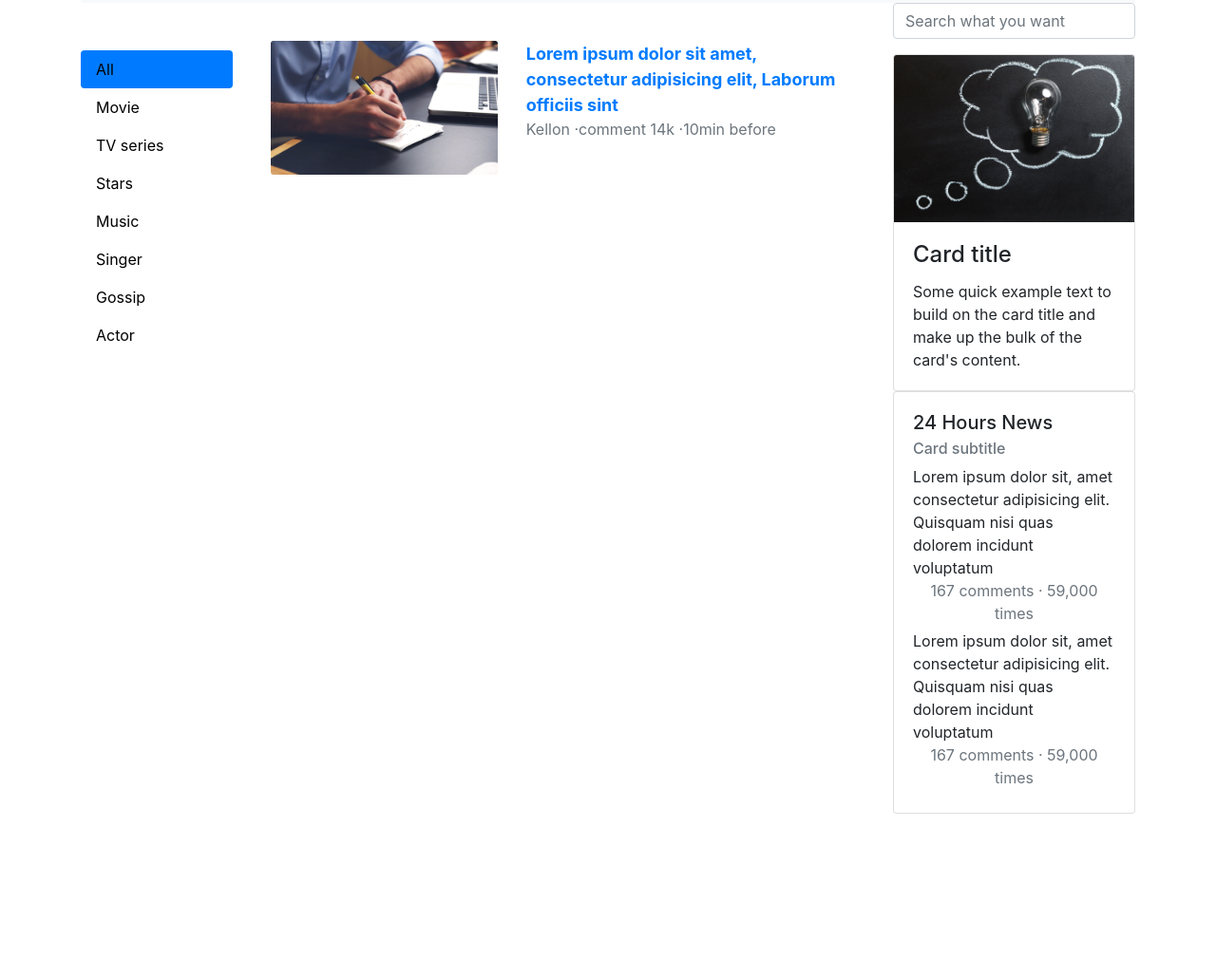
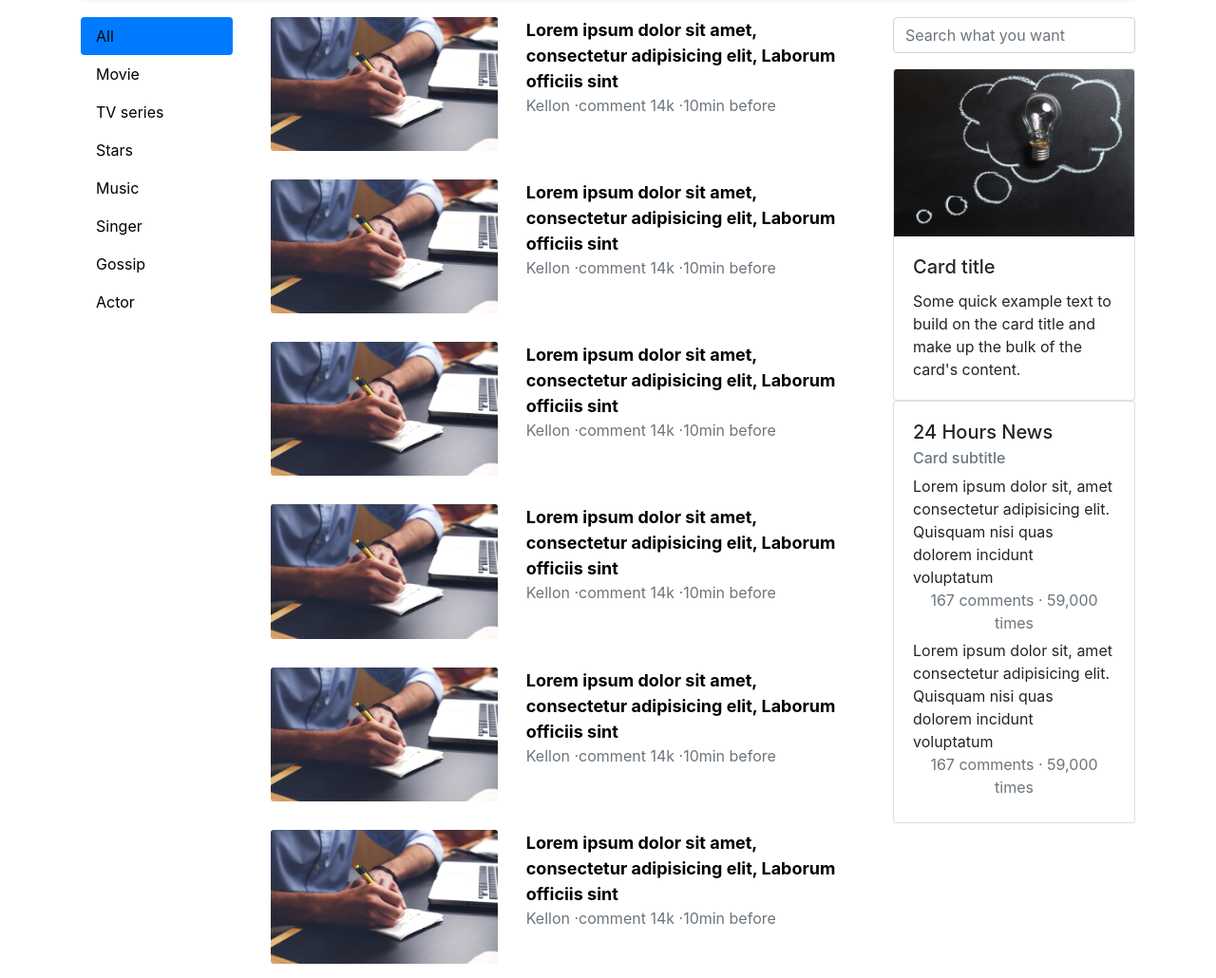
Before and after one commit to SimonCK666/bootstrap_building, a plain HTML site: page index.html in a window 1280 px wide. Shown: the part 73-1103 px from the top of the page at 95% size. Before the commit the page ends 930 px from the top, so only its background shows below. Drawn offline with nearby package versions, Linux system fonts and the light colour scheme.

Commit message:
'changed'

```diff
--- a/css/main.css
+++ b/css/main.css
@@ -1,3 +1,6 @@
+a:hover {
+    text-decoration: none;
+}
 
 .nav .navbar-brand .logo img {
     max-width: 50px;
@@ -8,7 +11,7 @@
 }
 
 .container .row .side-bar .side-bar-item .side-bar-item-list {
-    margin-top: 50px;
+    margin-top: 15px;
     border-radius: 5px;
 }
 
@@ -18,13 +21,18 @@
 
 
 .content .news-list-item {
-    margin-top: 30px;
-    padding: 10px;
+    display: block;
+    padding: 15px 10px;
 }
 
 .content .news-list-item .title {
+    color: #000000;
     font-size: 18px;
     font-weight: bold;
+}
+
+.content .news-list-item .title:hover {
+    color: #337ab7;
 }
 
 .content .news-list-item .title .info {
@@ -38,6 +46,12 @@
     border-radius: 3px;
 }
 
+
+.right-bar {
+    margin-top: 15px;
+}
+
+
 .advertising .card .card-body .item .iteminline {
     margin-bottom: 0;
 }
--- a/index.html
+++ b/index.html
@@ -48,8 +48,8 @@
 
                 <form action="" class="form-inline">
                     <div class="form-group">
-                        <a href="#">Sign in</a>
-                        <a href="#">Sign Up</a>
+                        <a href="sign-in.html">Sign in</a>
+                        <a href="sign-up.html">Sign Up</a>
                     </div>
                 </form>
 
@@ -107,6 +107,91 @@
                             </div>
                         </div>
                     </div>
+                    <div class="news-list-item">
+                        <div class="row">
+                            <div class="col-sm-5">
+                                <img src="../Bootstrap_building/img/001.jpg" alt="">
+                            </div>
+                            <div class="col-sm-7">
+                                <a href="../Bootstrap_building/article/article.html" class="title">
+                                    Lorem ipsum dolor sit amet, consectetur adipisicing elit, Laborum officiis sint
+                                </a>
+                                <div class="info text-muted">
+                                    <span>Kellon</span>
+                                    <span>·comment 14k</span>
+                                    <span>·10min before</span>
+                                </div>
+                            </div>
+                        </div>
+                    </div>
+                    <div class="news-list-item">
+                        <div class="row">
+                            <div class="col-sm-5">
+                                <img src="../Bootstrap_building/img/001.jpg" alt="">
+                            </div>
+                            <div class="col-sm-7">
+                                <a href="../Bootstrap_building/article/article.html" class="title">
+                                    Lorem ipsum dolor sit amet, consectetur adipisicing elit, Laborum officiis sint
+                                </a>
+                                <div class="info text-muted">
+                                    <span>Kellon</span>
+                                    <span>·comment 14k</span>
+                                    <span>·10min before</span>
+                                </div>
+                            </div>
+                        </div>
+                    </div>
+                    <div class="news-list-item">
+                        <div class="row">
+                            <div class="col-sm-5">
+                                <img src="../Bootstrap_building/img/001.jpg" alt="">
+                            </div>
+                            <div class="col-sm-7">
+                                <a href="../Bootstrap_building/article/article.html" class="title">
+                                    Lorem ipsum dolor sit amet, consectetur adipisicing elit, Laborum officiis sint
+                                </a>
+                                <div class="info text-muted">
+                                    <span>Kellon</span>
+                                    <span>·comment 14k</span>
+                                    <span>·10min before</span>
+                                </div>
+                            </div>
+                        </div>
+                    </div>
+                    <div class="news-list-item">
+                        <div class="row">
+                            <div class="col-sm-5">
+                                <img src="../Bootstrap_building/img/001.jpg" alt="">
+                            </div>
+                            <div class="col-sm-7">
+                                <a href="../Bootstrap_building/article/article.html" class="title">
+                                    Lorem ipsum dolor sit amet, consectetur adipisicing elit, Laborum officiis sint
+                                </a>
+                                <div class="info text-muted">
+                                    <span>Kellon</span>
+                                    <span>·comment 14k</span>
+                                    <span>·10min before</span>
+                                </div>
+                            </div>
+                        </div>
+                    </div>
+                    <div class="news-list-item">
+                        <div class="row">
+                            <div class="col-sm-5">
+                                <img src="../Bootstrap_building/img/001.jpg" alt="">
+                            </div>
+                            <div class="col-sm-7">
+                                <a href="../Bootstrap_building/article/article.html" class="title">
+                                    Lorem ipsum dolor sit amet, consectetur adipisicing elit, Laborum officiis sint
+                                </a>
+                                <div class="info text-muted">
+                                    <span>Kellon</span>
+                                    <span>·comment 14k</span>
+                                    <span>·10min before</span>
+                                </div>
+                            </div>
+                        </div>
+                    </div>
                 </div>
             </div>
             <div class="right-bar col-md-3">
@@ -116,7 +201,7 @@
                 <div class="card">
                     <img src="../Bootstrap_building/img/card-img.jpg" class="card-img-top" alt="">
                     <div class="card-body">
-                        <h4 class="card-title">Card title</h4>
+                        <h5 class="card-title">Card title</h5>
                         <p class="card-text">
                             Some quick example text to build on the card title and make up the bulk of the card's content.
                         </p>
```
Also changed, not shown: article/article.html (+2 -2 lines), sign-in.html (added, +20 -0 lines), css/sign-up.css (added), sign-up.html (added).
